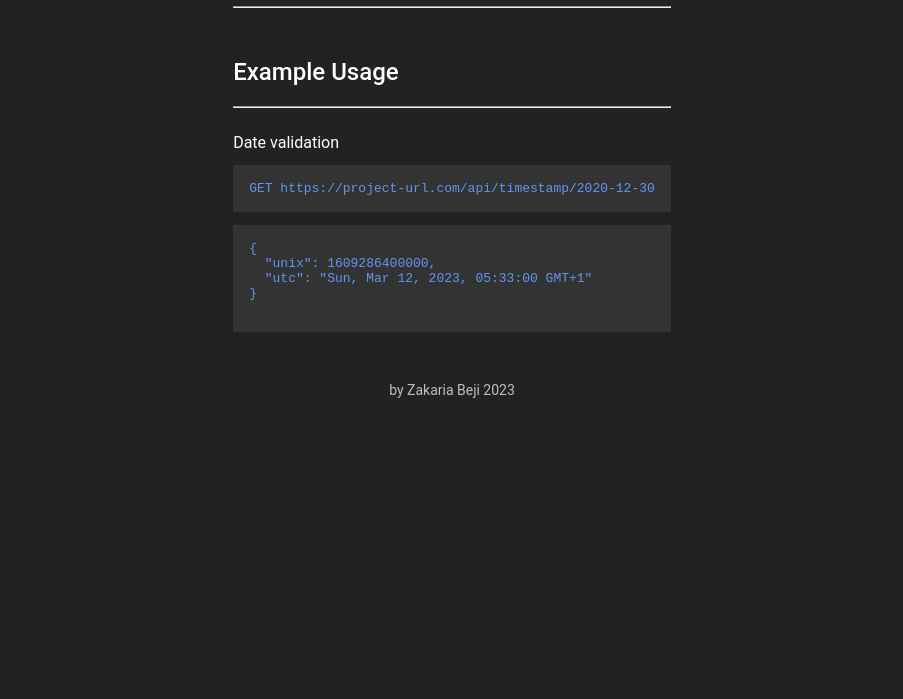
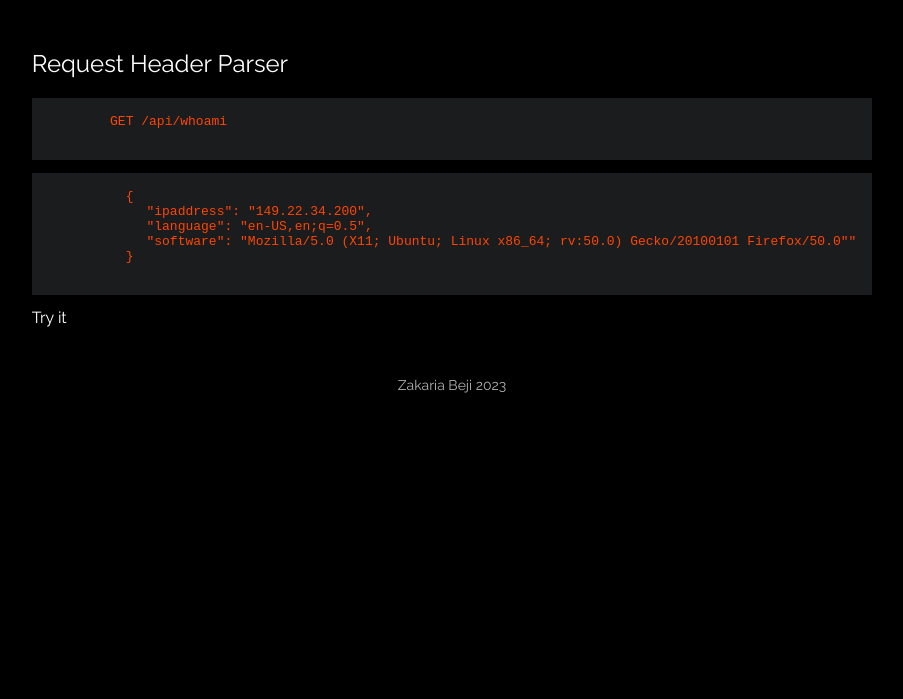
Before and after one commit to z-bj/Whoami-Microservice, a website: page views/index.html in a window 1280 px wide. Shown: the part 101-800 px from the top of the page, without its empty margins (188-1091 px from the left). Drawn offline with Linux system fonts and the light colour scheme; files that its build step writes are made by us from their sources.

Commit message:
:lipstick: update HTML/CSS files;
blakc/orangered theme

```diff
--- a/public/style.css
+++ b/public/style.css
@@ -1,3 +1,8 @@
+:root {
+  --primary-color: orangered;
+}
+
+
 * {
   box-sizing: border-box;
 }
@@ -10,13 +15,9 @@ body {
   align-items: center;
 
   color: #fff;
-  background-color: #222;
+  background-color: black;
 
-  font-family: 'Roboto', sans-serif;
-}
-
-:root {
-  --primary-color: cornflowerblue;
+  font-family: 'Raleway', sans-serif;
 }
 
 .container {
@@ -56,15 +57,15 @@ footer {
   margin-bottom: 10px;
 }
 
-/* EXAMPLE CONTAINER */
+/* CONTAINER */
 .example {
   margin-top: 25px;
 }
 
-/* Code snippet */
+/* Snippet */
 pre {
   color: var(--primary-color);
-  background-color: #333;
+  background-color: #1b1c1e;
   padding: 16px;
   tab-size: 2;
   width: 100%;
@@ -77,7 +78,7 @@ pre.request {
 /* LINK */
 a:link,
 a:visited {
-  color: #fff;
+  color: #fffefd;
   text-decoration: none;
 }
 a:hover {
--- a/views/index.html
+++ b/views/index.html
@@ -4,45 +4,41 @@
 <head>
   <meta charset="UTF-8">
   <meta name="viewport" content="width=device-width, initial-scale=1.0">
-  <link rel="stylesheet" href="style.css">
+
   <link rel="preconnect" href="https://fonts.gstatic.com">
   <link href="https://fonts.googleapis.com/css2?family=Raleway:wght@300;400;900&display=swap" rel="stylesheet">
-  <title>Timestamp Microservice</title>
+  <link rel="stylesheet" href="style.css">
+  <title>Whoami Microservice</title>
 </head>
 
 <body>
-  <div class="container">
   <header>
     <h1>
-        <div class="primary">Whoami</div>
-        <div class="secondary">Microservice</div>
+      $ Whoami ?
     </h1>
-      <hr />
   </header>
 
   <main>
-      <h2>Example Usage</h2>
-      <hr />
-
-      <!-- VALIDATION DATE -->
-      <div class="example">
-        <a href="/api/timestamp/2020-12-30">Date validation</a>
-        <pre class="request">
-          GET https://project-url.com/api/timestamp/2020-12-30
+    <section>
+      <h2>Request Header Parser
+</h2>
+      <pre>
+        <span class="key">GET</span> /api/whoami
       </pre>
-        <pre class="json">
+      <pre>
           {
-  "unix": 1609286400000,
-  "utc": "Sun, Mar 12, 2023, 05:33:00 GMT+1"
+          &emsp; <span class="key">"ipaddress"</span>: "149.22.34.200",
+          &emsp; <span class="key">"language"</span>: "en-US,en;q=0.5",
+          &emsp; <span class="key">"software"</span>: "Mozilla/5.0 (X11; Ubuntu; Linux x86_64; rv:50.0) Gecko/20100101 Firefox/50.0""
           }
         </pre>
-      </div>
+      <a class="btn" href="api/whoami">Try it</a>
+    </section>
   </main>
 
   <footer>
-      by <a href="https://github.com/z-bj">Zakaria Beji</a> 2023
+    <a class="link" href="https://github.com/z-bj">Zakaria Beji</a> 2023
   </footer>
-  </div>
 </body>
 
 </html>
```
Lines whose indentation alone changed are shown as unchanged.
